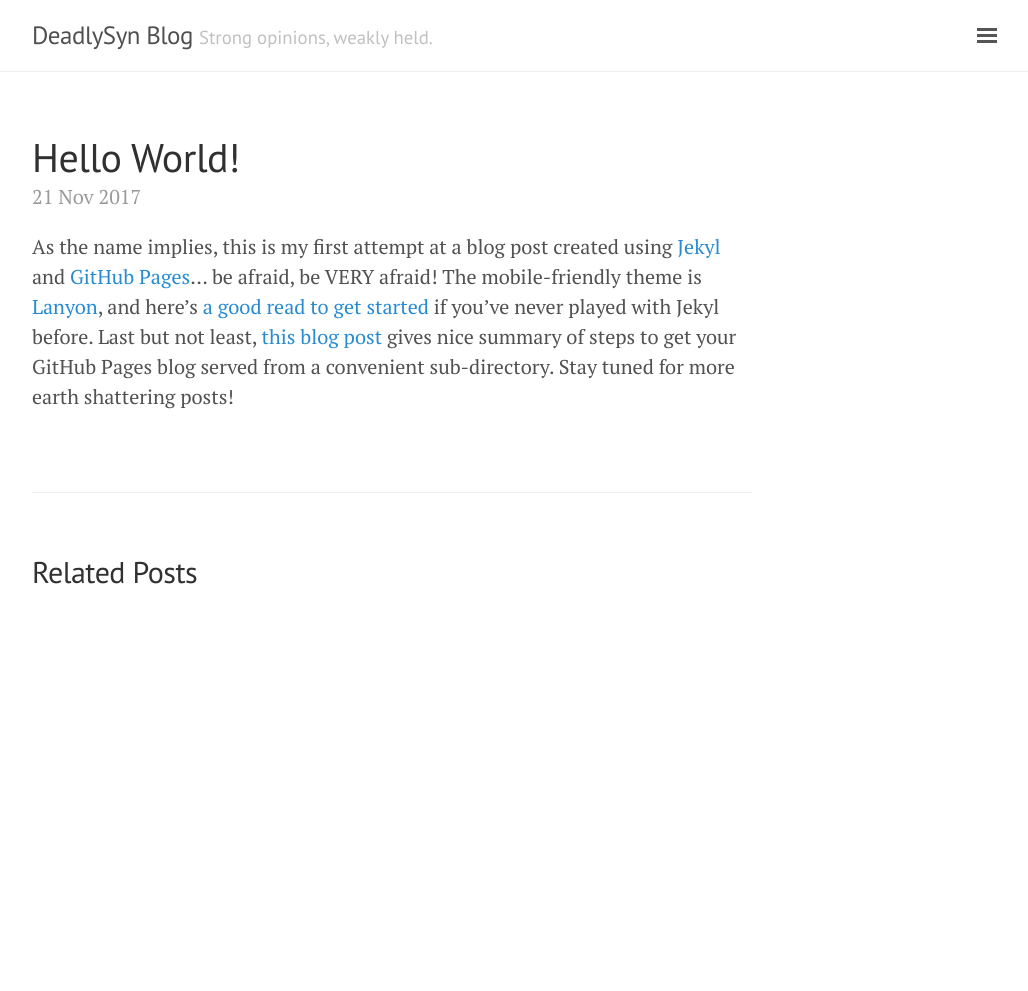
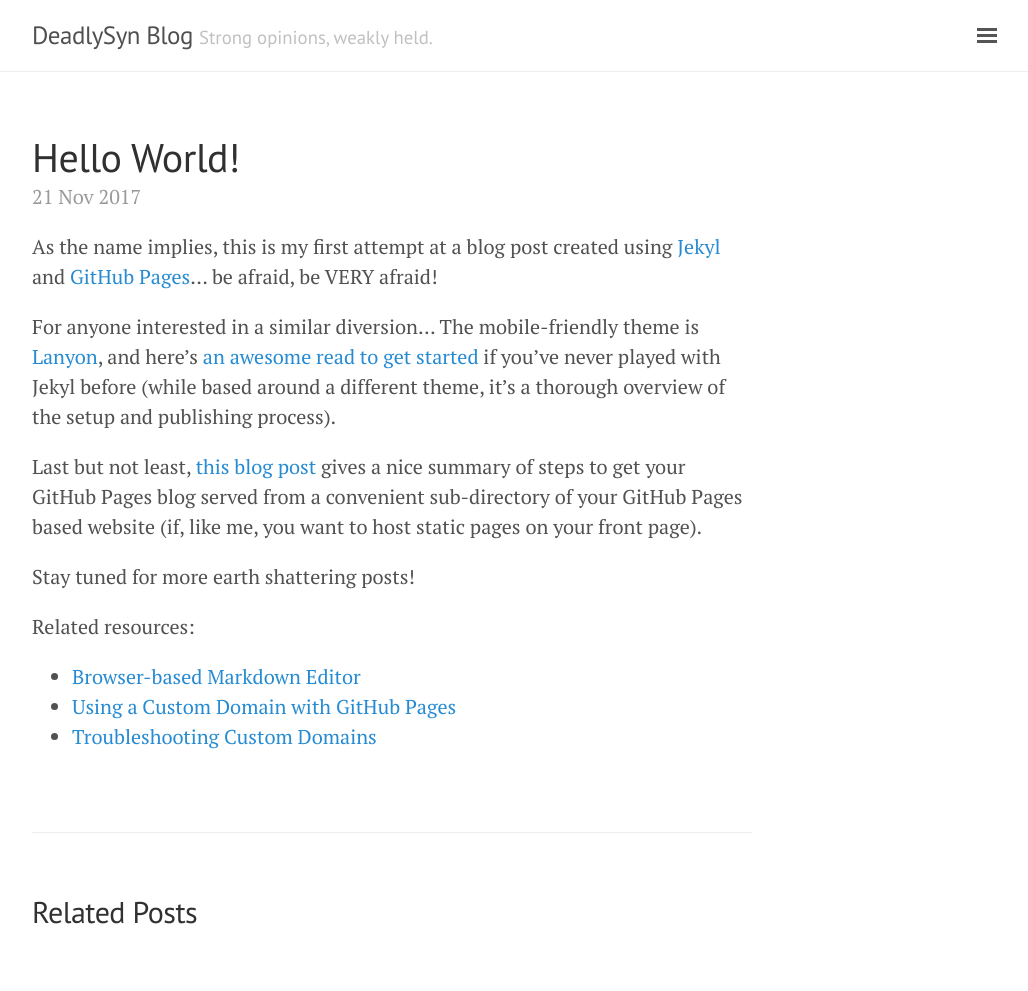
Before and after one commit to deadlysyn/blog, a Jekyll site: the page built from _posts/2017-11-21-hello-world.md, in a window 1280 px wide. Shown: the whole page, without its empty margins (248-1276 px from the left). Built offline with Jekyll 4.4.1, drawn with Linux system fonts in a browser that asks for light colours; before the commit the page ends 900 px from its top, so only the background shows below that.

Commit message:
Minor reformat via prose.io, add references.

```diff
--- a/_posts/2017-11-21-hello-world.md
+++ b/_posts/2017-11-21-hello-world.md
@@ -1,8 +1,20 @@
 ---
 layout: post
 title: Hello World!
+published: true
 ---
 
 
-As the name implies, this is my first attempt at a blog post created using <a href="https://jekyllrb.com">Jekyl</a> and <a href="https://pages.github.com">GitHub Pages</a>...  be afraid, be VERY afraid! The mobile-friendly theme is <a href="https://github.com/poole/lanyon">Lanyon</a>, and here's <a href="https://www.smashingmagazine.com/2014/08/build-blog-jekyll-github-pages/">a good read to get started</a> if you've never played with Jekyl before.  Last but not least, <a
-href="http://shahrajat.com/2016-06-22-install-jekyll-subdirectory-blog-github-pages">this blog post</a> gives nice summary of steps to get your GitHub Pages blog served from a convenient sub-directory.  Stay tuned for more earth shattering posts!
+As the name implies, this is my first attempt at a blog post created using [Jekyl](https://jekyllrb.com) and [GitHub Pages](https://pages.github.com)...  be afraid, be VERY afraid!
+
+For anyone interested in a similar diversion...  The mobile-friendly theme is [Lanyon](https://github.com/poole/lanyon), and here's [an awesome read to get started](https://www.smashingmagazine.com/2014/08/build-blog-jekyll-github-pages) if you've never played with Jekyl before (while based around a different theme, it's a thorough overview of the setup and publishing process).
+
+Last but not least, [this blog post](http://shahrajat.com/2016-06-22-install-jekyll-subdirectory-blog-github-pages) gives a nice summary of steps to get your GitHub Pages blog served from a convenient sub-directory of your GitHub Pages based website (if, like me, you want to host static pages on your front page).
+
+Stay tuned for more earth shattering posts!
+
+Related resources:
+
+- [Browser-based Markdown Editor](http://prose.io)
+- [Using a Custom Domain with GitHub Pages](https://help.github.com/articles/using-a-custom-domain-with-github-pages)
+- [Troubleshooting Custom Domains](https://help.github.com/articles/troubleshooting-custom-domains)
```
